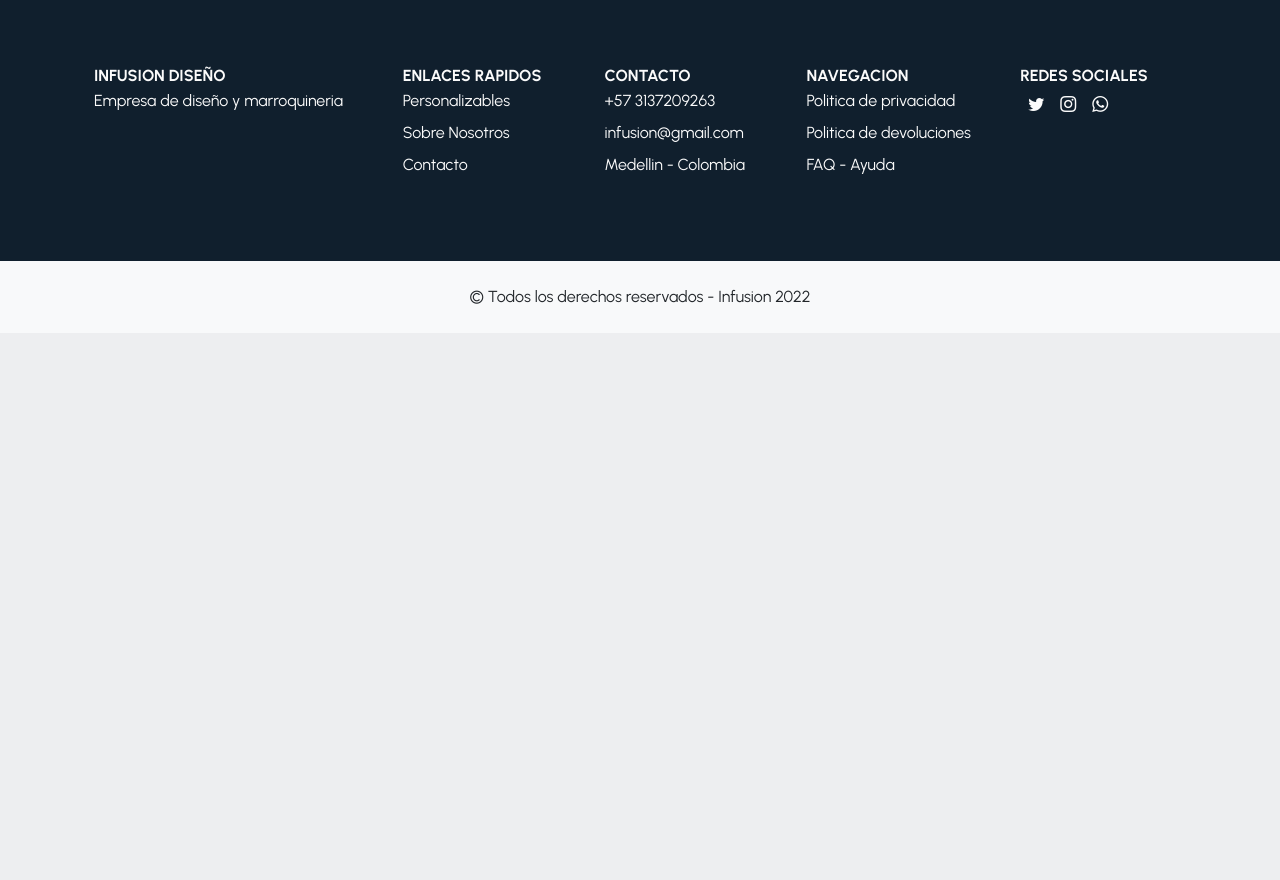
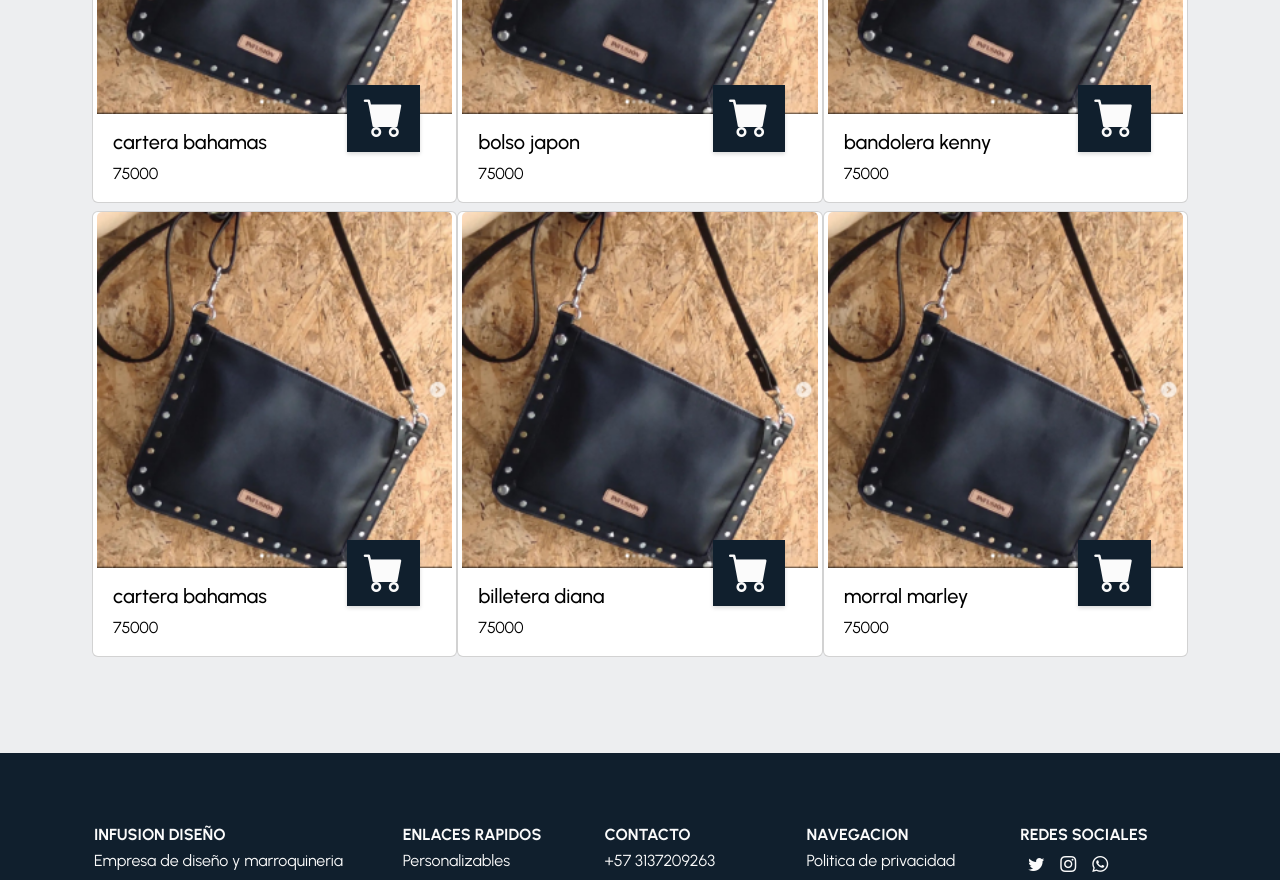
Before and after one commit to No-Country/c8-70-t-react, a Next.js app in the folder frontend/infusion/: page /Productos in a window 1280 px wide. Shown: the part 500-1380 px from the top of the page. Before the commit the page ends 833 px from the top, so only its background shows below. Built offline with nearby package versions, Linux system fonts and the light colour scheme; no server answers.

Commit message:
fixes in cart

```diff
--- a/frontend/infusion/components/ProductCard.js
+++ b/frontend/infusion/components/ProductCard.js
@@ -3,17 +3,26 @@ import Link from "next/link";
 import React from "react";
 import styles from "../styles/ProductCard.module.css";
 
-export default function ProductCard({ nombre, precio, image, detalle, path, etiqueta }) {
+export default function ProductCard({
+  name,
+  price,
+  image,
+  description,
+  path,
+  etiqueta,
+}) {
   return (
     <>
       <div className="card position-relative">
         <Link href={path} className=" text-decoration-none text-black">
-          <img src={image} className="card-img-top" alt="..." />
+          <img src={image.img1} className="card-img-top" alt="..." />
           <div className="card-body">
-            <h5 className="card-title ">{nombre}</h5>
-            <p className="card-text text-uppercase ">{precio}</p>
+            <h5 className="card-title ">{name}</h5>
+            <p className="card-text text-uppercase ">{price}</p>
           </div>
-          {etiqueta && <p className={`${styles.customBtn} fs-6 mt-4 p-4`}>{etiqueta}</p>}
+          {etiqueta && (
+            <p className={`${styles.customBtn} fs-6 mt-4 p-4`}>{etiqueta}</p>
+          )}
           <button className={`${styles.cartBtn}`}>
             <i className="bi bi-cart-fill fs-1"></i>
           </button>
--- a/frontend/infusion/components/ProductList.js
+++ b/frontend/infusion/components/ProductList.js
@@ -37,7 +37,7 @@ export const ProductData = [
   },
   {
     id: 2,
-    name: "cartera bahamas",
+    name: "bolso japon",
     description: "lorem ipsum",
     category_id: 8,
     colors: { color1: "#00000", color2: "#00000", color1: "#00000" },
@@ -53,7 +53,7 @@ export const ProductData = [
   },
   {
     id: 3,
-    name: "cartera bahamas",
+    name: "bandolera kenny",
     description: "lorem ipsum",
     category_id: 9,
     colors: { color1: "#00000", color2: "#00000", color1: "#00000" },
@@ -85,7 +85,7 @@ export const ProductData = [
   },
   {
     id: 5,
-    name: "cartera bahamas",
+    name: "billetera diana",
     description: "lorem ipsum",
     category_id: 12,
     colors: { color1: "#00000", color2: "#00000", color1: "#00000" },
@@ -101,7 +101,7 @@ export const ProductData = [
   },
   {
     id: 6,
-    name: "cartera bahamas",
+    name: "morral marley",
     description: "lorem ipsum",
     category_id: 13,
     colors: { color1: "#00000", color2: "#00000", color1: "#00000" },
@@ -114,7 +114,7 @@ export const ProductData = [
     },
     stock: 10,
     featured: true,
-  }
+  },
 ];
 
 export default function ProductList({ category }) {
@@ -122,7 +122,6 @@ export default function ProductList({ category }) {
   const q1 = ruta.query.categoryId;
   const q2 = ruta.query.categoryName;
   console.log("id", q1, "name", q2);
-
 
   const [products, setProducts] = useState([]);
 
@@ -156,7 +155,7 @@ export default function ProductList({ category }) {
         <ProductCard
           key={item.id}
           name={item.name}
-          image={item.image}
+          image={item.images}
           price={item.price}
           path={`/Productos/${item.id}`}
           // etiqueta={item.etiqueta}
--- a/frontend/infusion/components/Slider.js
+++ b/frontend/infusion/components/Slider.js
@@ -35,7 +35,7 @@ const Slider = () => {
                 alt="..."
               />
 
-              <div
+              {/* <div
                 className={`${styles.caption} carousel-caption d-none d-md-block text-start`}
               >
                 <h2>Elaborados a mano</h2>
@@ -48,7 +48,7 @@ const Slider = () => {
                 <Link href="">
                   <button>Conoce mas</button>
                 </Link>
-              </div>
+              </div> */}
             </div>
           </div>
           <div className="carousel-item">
--- a/frontend/infusion/context/CartContext.js
+++ b/frontend/infusion/context/CartContext.js
@@ -14,14 +14,14 @@ const CartFunction = ({ children }) => {
   const addItem = (product) => {
     const isInCart = cart.find((item) => item.id === product.id);
     if (!isInCart) {
-      console.log('esta en anadiendo un producto a la lista cart')
+      console.log("esta en anadiendo un producto a la lista cart");
       setCart([
         ...cart,
         {
           id: product.id,
           name: product.name,
           price: product.price,
-          quantity: product.count,
+          quantity: product.quantity,
 
           // subTotal: product.price * product.count,
           // total: product.count * product.price,
@@ -30,10 +30,10 @@ const CartFunction = ({ children }) => {
       setUnits(units + 1);
       setTotal(product.price);
     } else {
-      console.log('esta en creando un nuevo cart')
+      console.log("esta en creando un nuevo cart");
       const newCart = cart.map((item) => {
         if (item.id === product.id) {
-          item.quantity = product.count;
+          item.quantity = product.quantity;
         }
         return item;
       });
```
Also changed, not shown: frontend/infusion/components/AddCartButton.js (+9 -4 lines), frontend/infusion/pages/Productos/[productId].js (+10 -6 lines).
